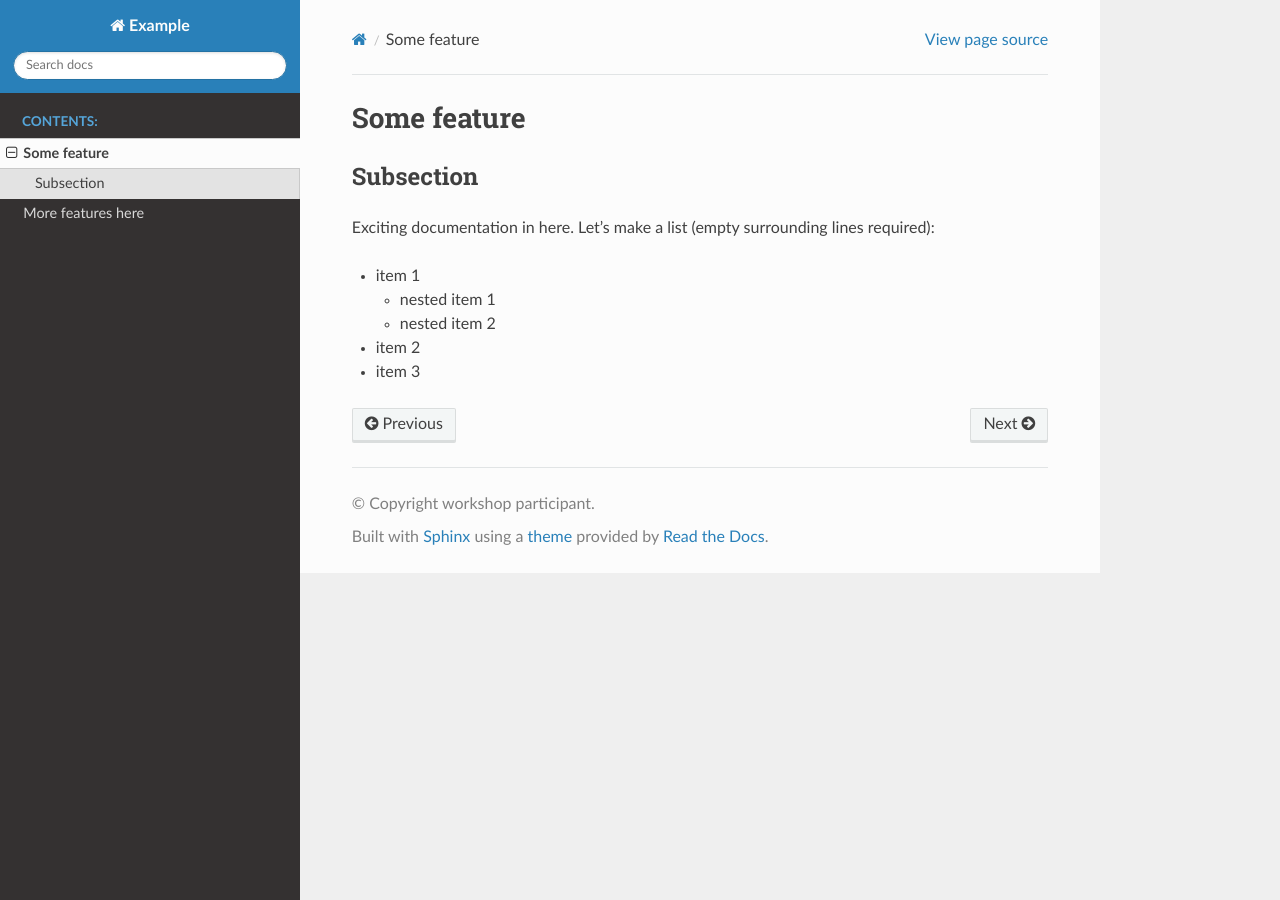
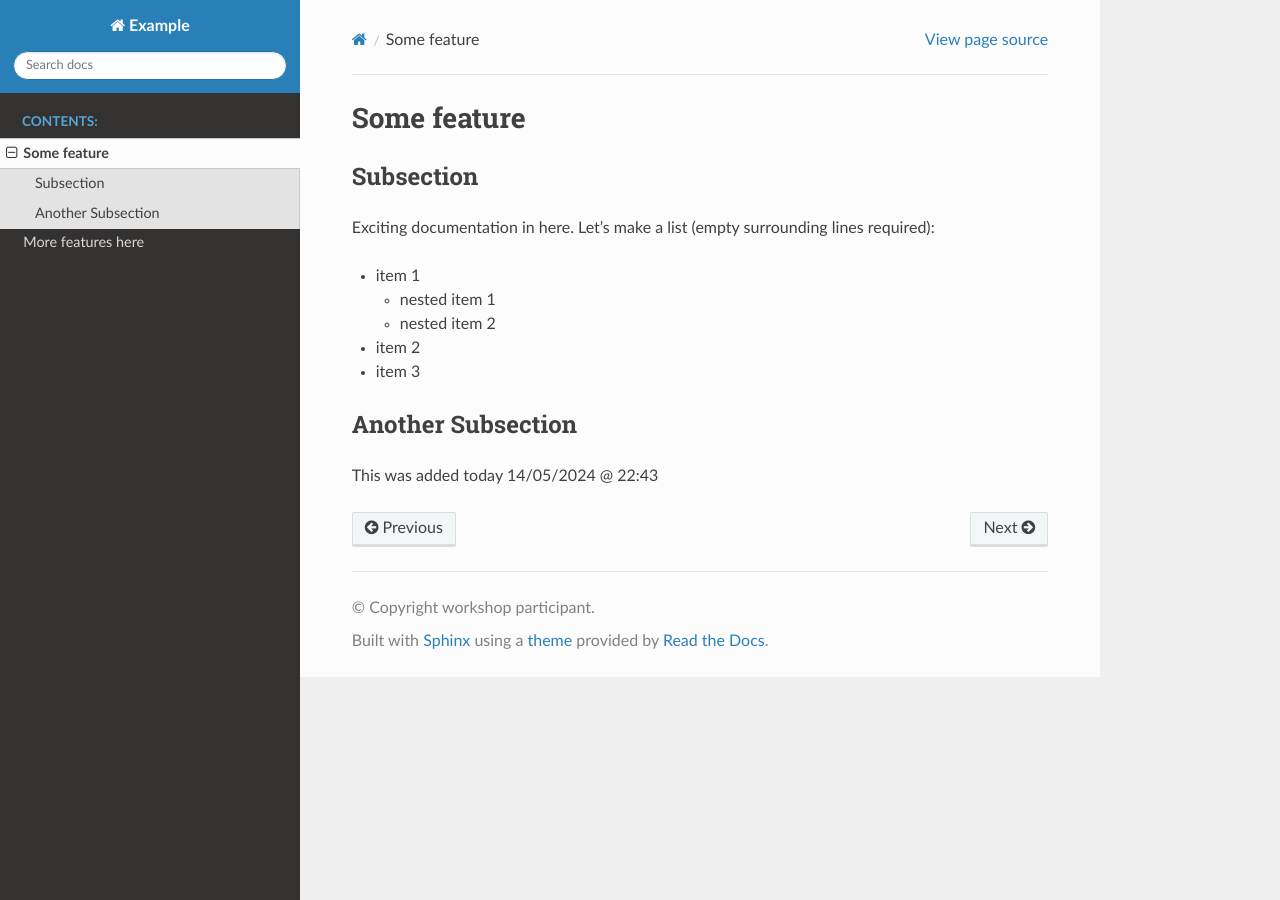
Before and after one commit to Merwanski/documentation-example, a Sphinx documentation site: the page built from doc/some-feature.md, in a window 1280 px wide. Built offline with Sphinx 7.4.7 and the Read the Docs theme 2.0.0, drawn with Linux system fonts in a browser that asks for light colours.

Commit message:
chore: Add another subsection to some-feature.md

```diff
--- a/doc/some-feature.md
+++ b/doc/some-feature.md
@@ -12,3 +12,7 @@ Let's make a list (empty surrounding lines required):
 
 - item 2
 - item 3
+
+ ## Another Subsection
+
+ This was added today 14/05/2024 @ 22:43
```
